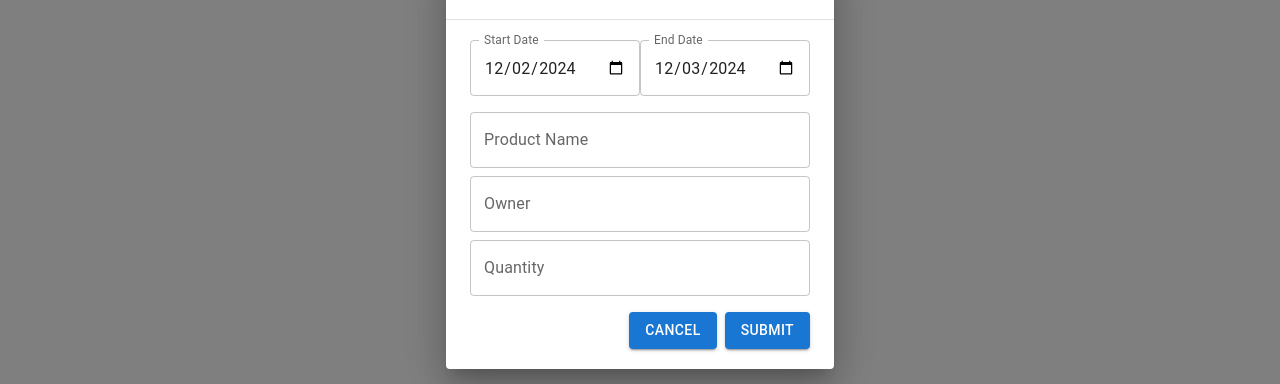
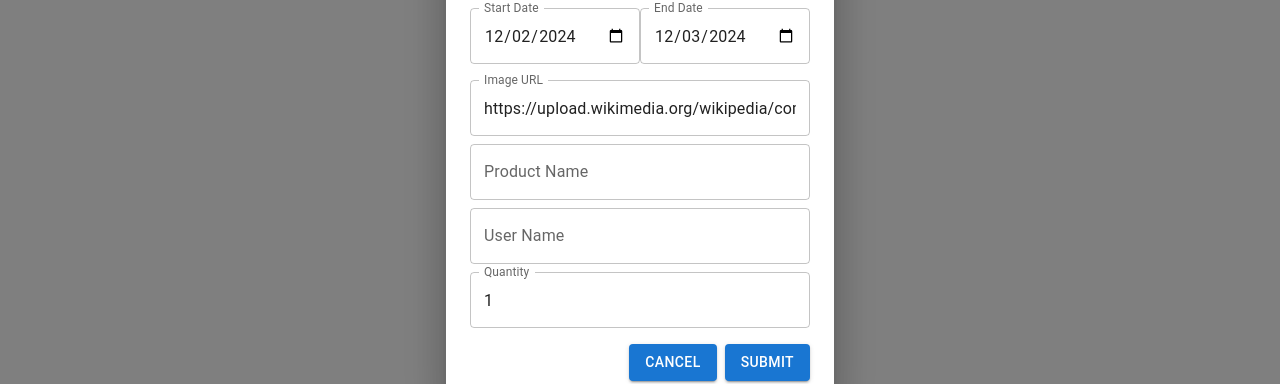
Before and after one commit to gmlghd98/KITStorage_client, a React (Create React App) app: page / in a window 1280 px wide. Both pictures are taken after typing "Sample" into the empty fields and a click on the button "ADD INVENTORY". Shown: the part 238-622 px from the top of the page. Built offline with nearby package versions, Linux system fonts and the light colour scheme; no server answers.

Commit message:
Add AddInventory Feature

```diff
--- a/src/App.js
+++ b/src/App.js
@@ -15,11 +15,11 @@ import axios from 'axios';
 
 const App = () => {
   const [inventories, setInventories] = useState([]);
+  const [keyword, setKeyword] = useState('');
 
-  const getInventory = async () => {
+  const getInventory = async (url) => {
     try {
-      const res = await axios.get(process.env.REACT_APP_SERVER_URL);
-      console.log(res);
+      const res = await axios.get(url);
       setInventories(res.data);
     } catch (err) {
       console.log(err);
@@ -27,29 +27,19 @@ const App = () => {
     }
   };
 
+  const changeKeyword = async (newKeyword) => {
+    setKeyword(newKeyword);
+  };
+
   useEffect(() => {
-    getInventory();
-  }, []);
-
-  const handleSearch = async (keyword) => {
-    if (!keyword) {
-      getInventory();
-      return;
-    }
-    const filteredUrl = `${process.env.REACT_APP_SERVER_URL}/user/${keyword}`;
-    try {
-      const res = await axios.get(filteredUrl);
-      console.log(res);
-      setInventories(res.data);
-    } catch (err) {
-      console.log(err);
-      setInventories([]);
-    }
-  };
+    const serverUrl = process.env.REACT_APP_SERVER_URL;
+    const url = keyword ? `${serverUrl}/user/${keyword}` : serverUrl;
+    getInventory(url);
+  }, [keyword]);
 
   return (
     <Paper className="root">
-      <Header onSearch={handleSearch} />
+      <Header onSearch={changeKeyword} />
       <br />
       <AddInventory />
       <Table>
--- a/src/Components/AddInventory.js
+++ b/src/Components/AddInventory.js
@@ -11,29 +11,41 @@ import {
 import axios from 'axios';
 
 const AddInventory = () => {
+  const serverUrl = process.env.REACT_APP_SERVER_URL;
+  const noImage =
+    'https://upload.wikimedia.org/wikipedia/commons/1/14/No_Image_Available.jpg';
+
   const today = new Date();
   const tomorrow = new Date(today);
   tomorrow.setDate(tomorrow.getDate() + 1);
 
+  const getFormatDate = (date) => date.toISOString().slice(0, 10);
+
   const [open, setOpen] = useState(false);
   const [formData, setFormData] = useState({
+    image: noImage,
     name: '',
-    owner: '',
-    quantity: 0,
-    startDate: today.toISOString().slice(0, 10),
-    endDate: tomorrow.toISOString().slice(0, 10),
+    user: '',
+    quantity: 1,
+    startDate: getFormatDate(today),
+    endDate: getFormatDate(tomorrow),
   });
 
   const toggleOpen = () => setOpen(true);
   const toggleClose = () => setOpen(false);
+
+  const handleInput = (event) => {
+    const { name, value } = event.target;
+    setFormData({ ...formData, [name]: value });
+  };
+
   const handleSubmit = async () => {
     try {
-      const response = await axios.post('/api/inventory', formData); // 서버 API 엔드포인트로 요청
-      console.log('Inventory added successfully:', response.data);
-      toggleClose(); // 다이얼로그 닫기
+      const response = await axios.post(serverUrl, formData);
+      console.log(response.data);
+      toggleClose();
     } catch (error) {
-      console.error('Error adding inventory:', error);
-      // 오류 처리 (예: 사용자에게 오류 메시지 표시)
+      console.error(error);
     }
   };
 
@@ -51,30 +63,56 @@ const AddInventory = () => {
               label="Start Date"
               type="date"
               name="startDate"
-              defaultValue={today.toISOString().slice(0, 10)}
+              value={formData.startDate}
+              onChange={handleInput}
             />
             <TextField
               label="End Date"
               type="date"
               name="endDate"
-              defaultValue={tomorrow.toISOString().slice(0, 10)}
+              value={formData.endDate}
+              onChange={handleInput}
             />
           </Box>
           <Box className="dialogInputBox">
-            <TextField fullWidth label="Product Name" type="text" name="name" />
-            <TextField fullWidth label="Owner" type="text" name="owner" />
+            <TextField
+              fullWidth
+              label="Image URL"
+              type="text"
+              name="image"
+              value={formData.image}
+              onChange={handleInput}
+            />
+            <TextField
+              fullWidth
+              label="Product Name"
+              type="text"
+              name="name"
+              value={formData.name}
+              onChange={handleInput}
+            />
+            <TextField
+              fullWidth
+              label="User Name"
+              type="text"
+              name="user"
+              value={formData.user}
+              onChange={handleInput}
+            />
             <TextField
               fullWidth
               label="Quantity"
               type="number"
               name="quantity"
+              value={formData.quantity}
+              onChange={handleInput}
             />
           </Box>
           <Box className="dialogButtonBox">
             <Button variant="contained" onClick={toggleClose}>
               Cancel
             </Button>
-            <Button variant="contained" onClick={toggleClose}>
+            <Button variant="contained" onClick={handleSubmit}>
               Submit
             </Button>
           </Box>
```
